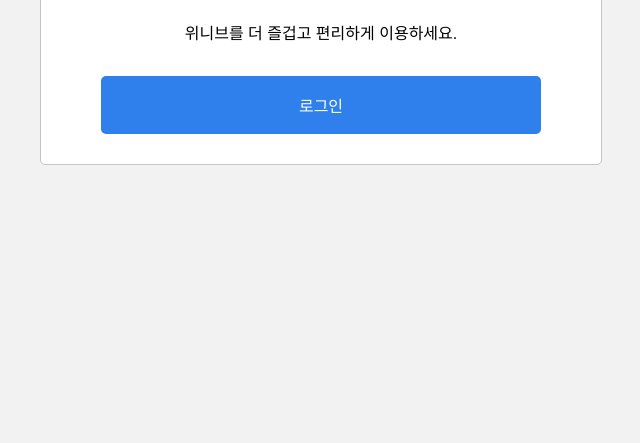
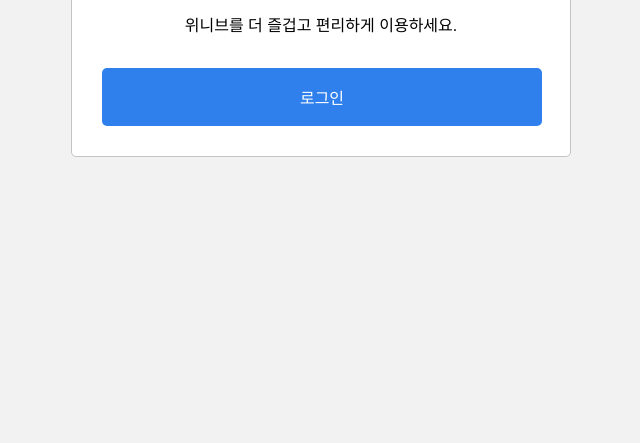
Before and after one commit to waterbinnn/Weniv-LoginForm, a plain HTML site: page index.html in a window 1280 px wide. Shown: the part 373-816 px from the top of the page, without its empty margins (327-967 px from the left). Drawn offline with Linux system fonts and the light colour scheme.

Commit message:
css 마진수정

```diff
--- a/style.css
+++ b/style.css
@@ -30,6 +30,7 @@ input {
 
 .login-wrapper {
   width: 500px;
+  box-sizing: border-box;
   text-align: center;
   border: 1px solid #C4C4C4;
   border-radius: 5px;
@@ -46,6 +47,7 @@ input {
 .login-wrapper p {
   font-size: 16px;
   line-height: 1.25;
+  margin-top: 0;
   margin-bottom: 32px;
 }
 
```
